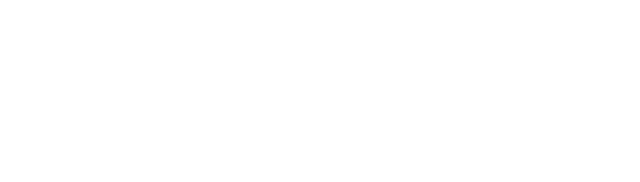
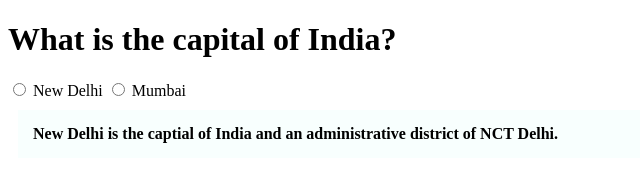
Before and after one commit to acciojob/trivia-kYasHwaNTH1, a website: page main.html in a window 1280 px wide. Shown: the whole page, without its empty margins (0-640 px from the left). Drawn offline with Linux system fonts and the light colour scheme.

Commit message:
created a submission

```diff
--- a/main.html
+++ b/main.html
@@ -3,11 +3,36 @@
 <html>
 
 <head>
-	<link rel="stylesheet" href="styles.css">
+	<style>
+		#quote{
+	max-width:600px;
+	margin:10px;
+	padding:15px;
+	border: soild green;
+	border-width:0 8px 0 0;
+	background: #f8fffe;
+	font-weight:bold;
+}
+	</style>
 </head>
 
 <body>
-	<!-- the entire body must be written by student -->
+	<main>
+		<h1>What is the capital of India?</h1>
+		<label>
+			<input type="radio" name="capital" value="NewDelhi" />
+			New Delhi
+		</label>
+		<label>
+			<input type="radio" name="capital" value="Mumbai" />
+			Mumbai
+		</label>
+		<p id="quote" >New Delhi is the captial of India and an administrative district of NCT Delhi.</p>
+	</main>
+
+
+
+
     <script type="text/javascript" src="./script.js">
 </script>
 
--- a/styles.css
+++ /dev/null
@@ -1,2 +0,0 @@
-
-/* Your CSS Code here. */
```
